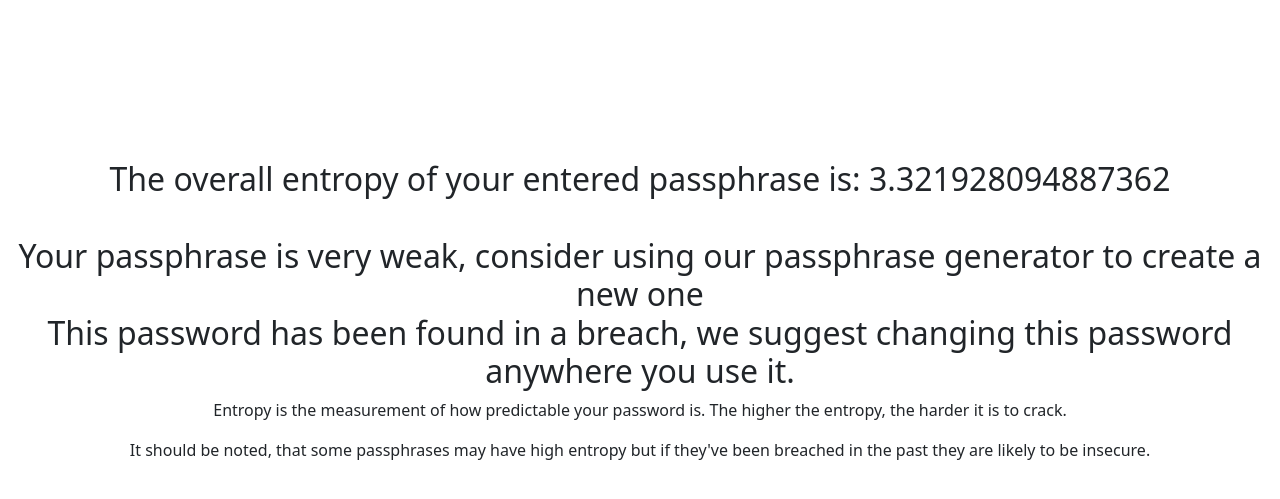
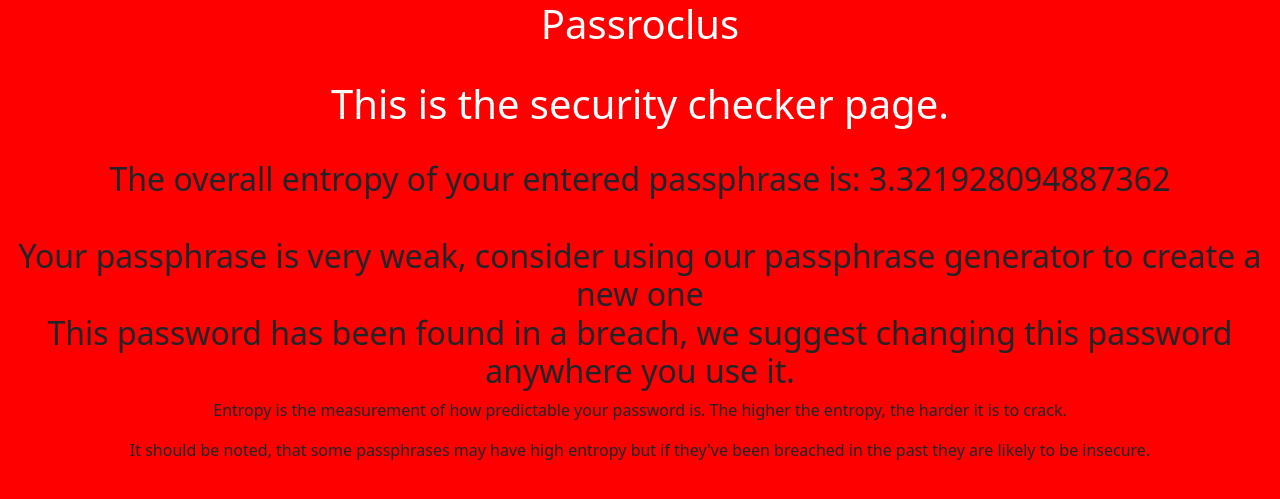
Before and after one commit to cybersomething/passroclus, a Flask app: page /securityChecker/1 in a window 1280 px wide. Shown: the top 499 px of the page. Run offline with Flask 2, Linux system fonts and the light colour scheme.

Commit message:
Update securityChecker.html

```diff
--- a/templates/securityChecker.html
+++ b/templates/securityChecker.html
@@ -7,17 +7,11 @@
     <!-- Bootstrap CSS -->
     <link href="https://cdn.jsdelivr.net/npm/bootstrap@5.0.0-beta2/dist/css/bootstrap.min.css" rel="stylesheet" integrity="sha384-BmbxuPwQa2lc/FVzBcNJ7UAyJxM6wuqIj61tLrc4wSX0szH/Ev+nYRRuWlolflfl" crossorigin="anonymous">
     <style>
-      body {background-color: {{score}};}
+      body {background-color: {{overallScore}}}
       h1 {color: white;}
     </style>
-    <body onload="changeBodyBg()">
+    <body>
       {% block content %}
-      <script>
-        function changeBodyBg(){
-         document.body.style.background = {{overallScore}};
-        }
-      </script>
-
       <div class="container-fluid" align="center">
   <h1>Passroclus</h1>
   <br>
```
